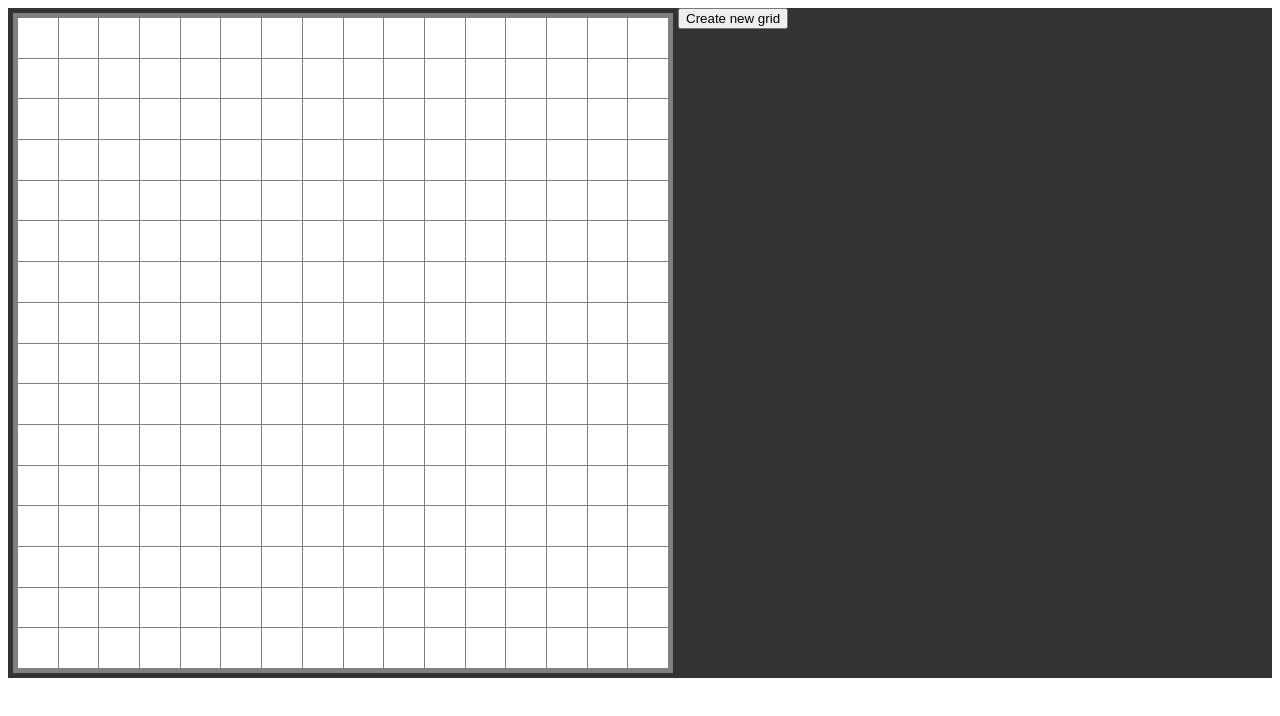
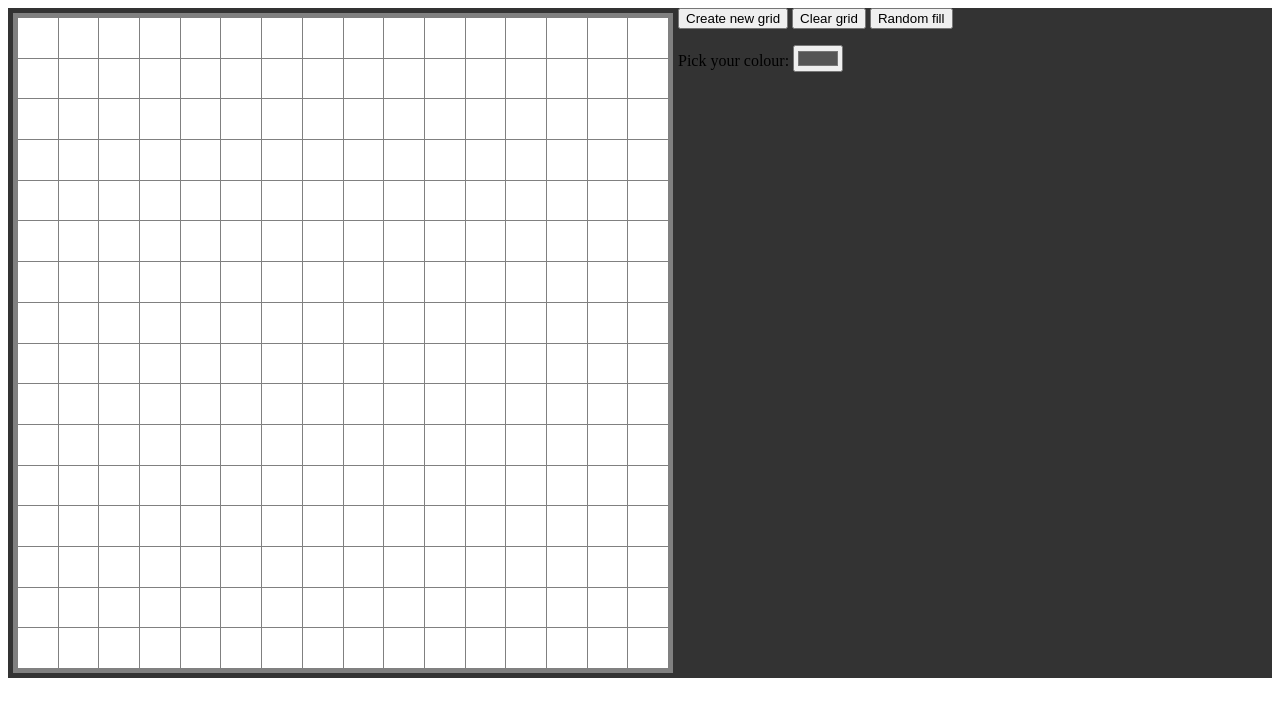
Before and after one commit to Virus35/Etch-a-sketch, a plain HTML site: page Index.html in a window 1280 px wide. Drawn offline with Linux system fonts and the light colour scheme.

Commit message:
Added clearGrid, RandomFill and colorPicker for user

```diff
--- a/Index.html
+++ b/Index.html
@@ -10,7 +10,13 @@
             <div id='container'></div>
             <div id='palette'>
                 <button id='createNewGrid'>Create new grid</button>
-            </div>
+                <button id='clearGrid'>Clear grid</button>
+                <button id='randomBtn'>Random fill</button>
+                <p>
+                    <label for='colorPicker'>
+                        Pick your colour: <input id='colorPicker' type='color' value='#555555'>
+                    </label>
+                </p>
         </div>
         <script src='Javascript/main.js'></script>
     </body>
```
